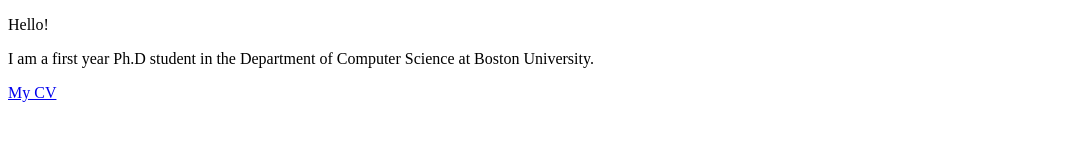
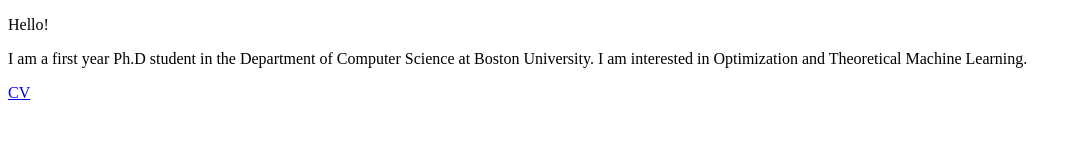
Before and after one commit to Resuscitated/Resuscitated.github.io, a plain HTML site: page index.html in a window 1280 px wide. Shown: the whole page, without its empty margins (0-1082 px from the left). Drawn offline with Linux system fonts and the light colour scheme.

Commit message:
Update index.html

```diff
--- a/index.html
+++ b/index.html
@@ -4,7 +4,7 @@
     <title>Homepage</title>
   <body>
     <p>Hello!</p>
-    <p>I am a first year Ph.D student in the Department of Computer Science at Boston University. </p>
-    <a href="CV.pdf">My CV</a>
+    <p>I am a first year Ph.D student in the Department of Computer Science at Boston University. I am interested in Optimization and Theoretical Machine Learning.</p>
+    <a href="CV.pdf">CV</a>
   </body>
 </html>
```
